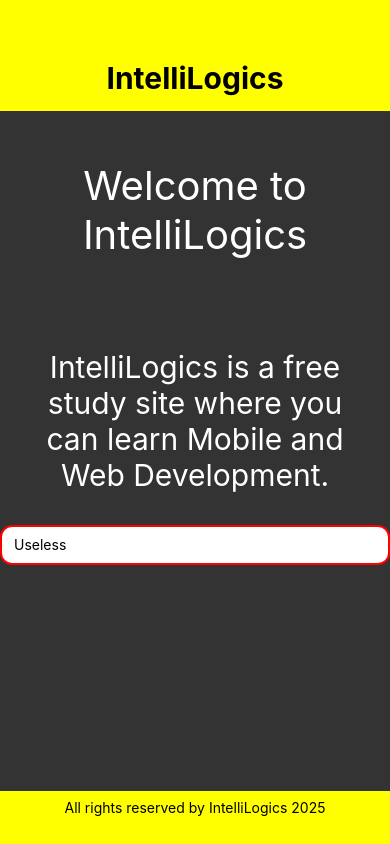
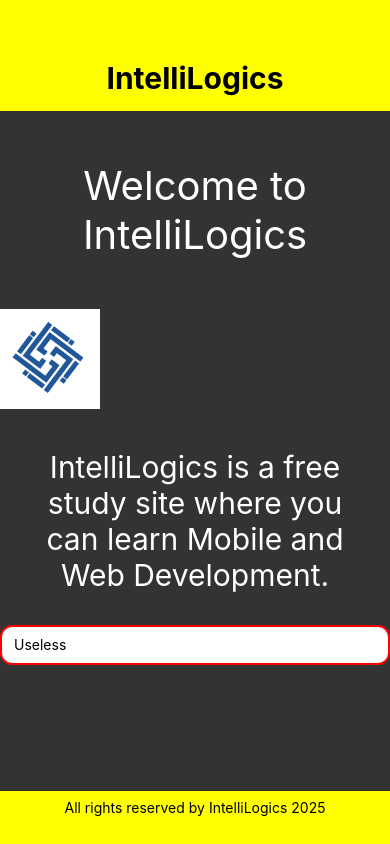
Before and after one commit to abidroid/ReactNativeApp1, a React Native app: screen / in a window 390 px wide. Built offline with nearby package versions, Linux system fonts and the light colour scheme; grey boxes are pictures that could not be loaded.

Commit message:
static images

```diff
--- a/components/Welcome.js
+++ b/components/Welcome.js
@@ -17,11 +17,17 @@
                 >Welcome to IntelliLogics</Text>
 
                 <Image
-                    source={{uri: 'https://avatars.githubusercontent.com/u/17814795?v=4'}}
+                    source={{ uri: 'https://avatars.githubusercontent.com/u/17814795?v=4' }}
                     width={200}
                     height={200}
                     borderRadius={10}
                     resizeMode='contain'
+                />
+
+                <Image
+                style={welcomeStyles.logo}
+                    source={require('../img/intellilogics_logo.jpeg')}
+
                 />
                 <View style={{ height: 20 }}></View>
                 <Text
@@ -74,6 +80,12 @@
         textAlign: 'center',
         fontSize: 30,
         padding: 20,
+    },
+
+    logo: {
+        width: 100,
+        height: 100,
+        resizeMode: 'cover'
     }
 }
 );
```
Also changed, not shown: img/intellilogics_logo.jpeg (added), 1 other file (tests, documents, lock files or other folders).
